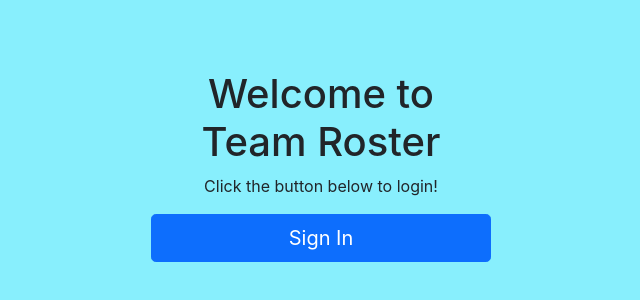
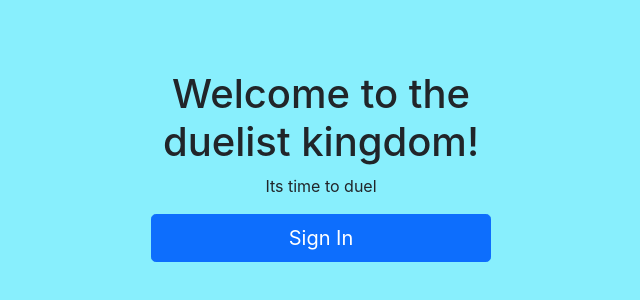
Before and after one commit to tjpenc/INDIVIDUAL-ASSIGNMENT-Team-Roster, a Next.js app: page / in a window 1280 px wide. Shown: the part 194-494 px from the top of the page, without its empty margins (319-959 px from the left). Built offline with nearby package versions, Linux system fonts and the light colour scheme; no server answers.

Commit message:
minor edits

```diff
--- a/components/MemberCard.js
+++ b/components/MemberCard.js
@@ -11,7 +11,7 @@ export default function MemberCard({ memberObj, onUpdate }) {
       <Card.Img variant="top" src={memberObj.image} alt={memberObj.name} style={{ height: '400px' }} />
       <Card.Body>
         <Card.Title>{memberObj.name}</Card.Title>
-        <Card.Title>{memberObj.role}</Card.Title>
+        <Card.Title>Role: {memberObj.role}</Card.Title>
         <Link href={`/members/edit/${memberObj.firebaseKey}`} passHref>
           <Button variant="info">EDIT</Button>
         </Link>
--- a/components/Signin.js
+++ b/components/Signin.js
@@ -13,8 +13,8 @@ function Signin() {
         margin: '0 auto',
       }}
     >
-      <h1>Welcome to Team Roster</h1>
-      <p>Click the button below to login!</p>
+      <h1>Welcome to the duelist kingdom!</h1>
+      <p>Its time to duel</p>
       <Button type="button" size="lg" className="copy-btn" onClick={signIn}>
         Sign In
       </Button>
```
